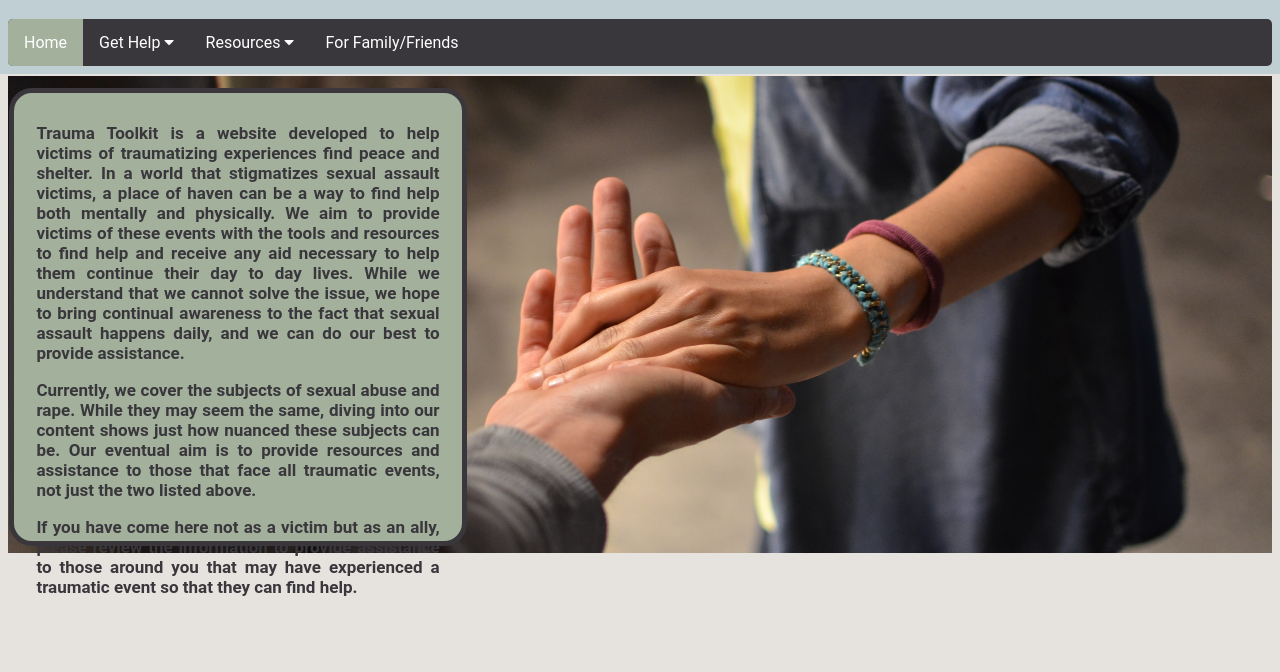
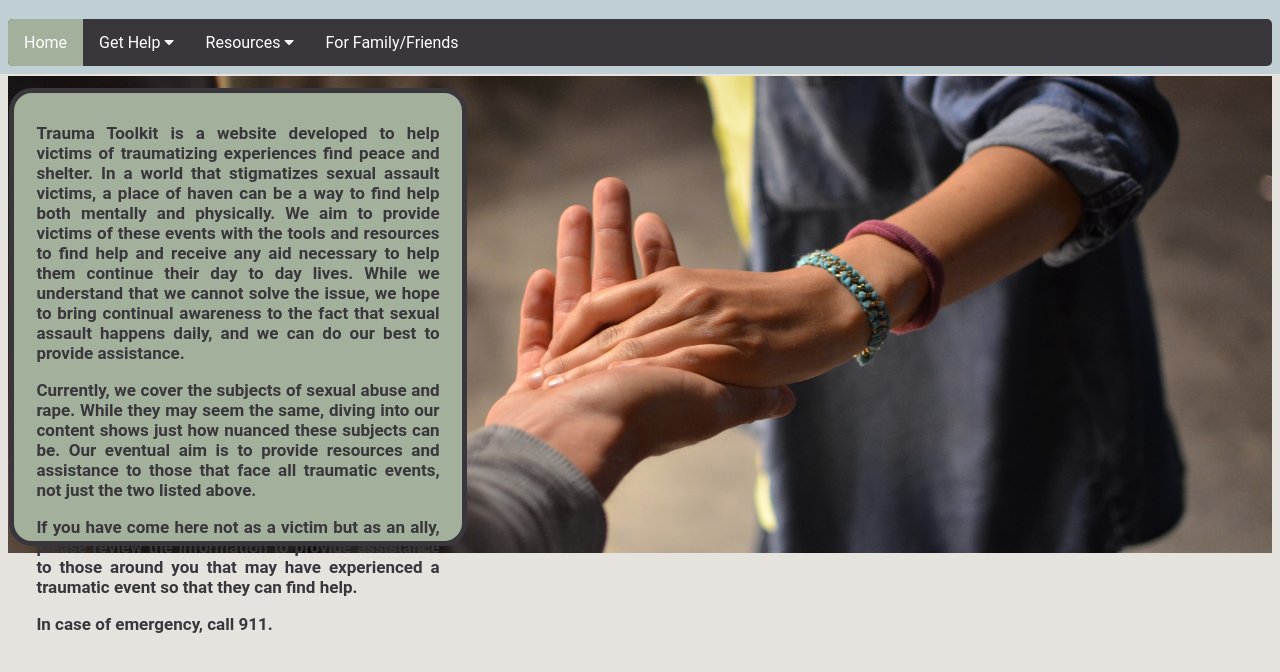
Before and after one commit to donatelucas/trauma-toolkit, a website: page app/index.html in a window 1280 px wide. Shown: the part 62-734 px from the top of the page. Drawn offline with Linux system fonts and the light colour scheme.

Commit message:
Added disclaimer to homepage.

```diff
--- a/app/index.html
+++ b/app/index.html
@@ -67,6 +67,7 @@
           the information to provide assistance to those around you that may have
           experienced a traumatic event so that they can find help.
         </p>
+        <p>In case of emergency, call 911.</p>
       </div>
     </div>
 
```
